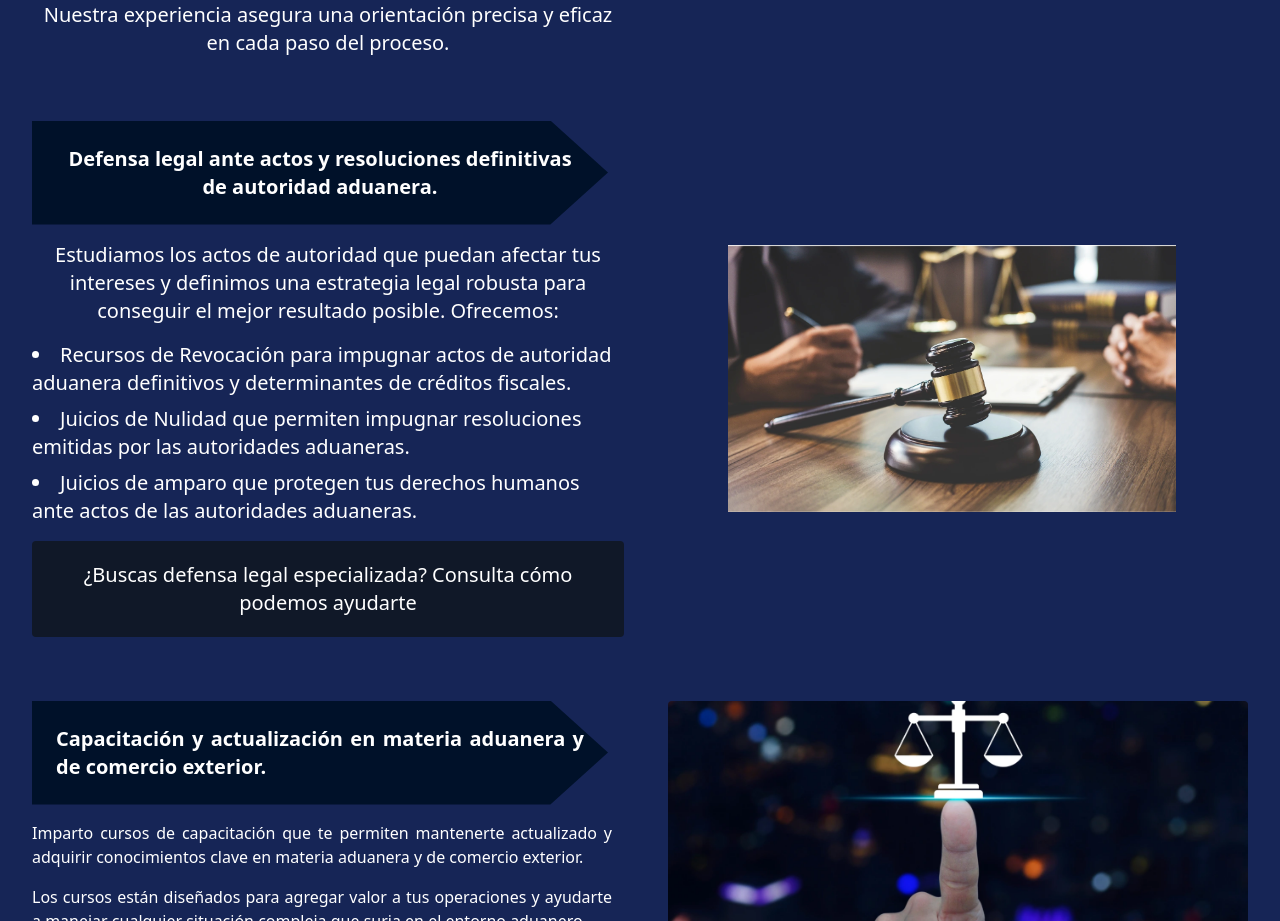
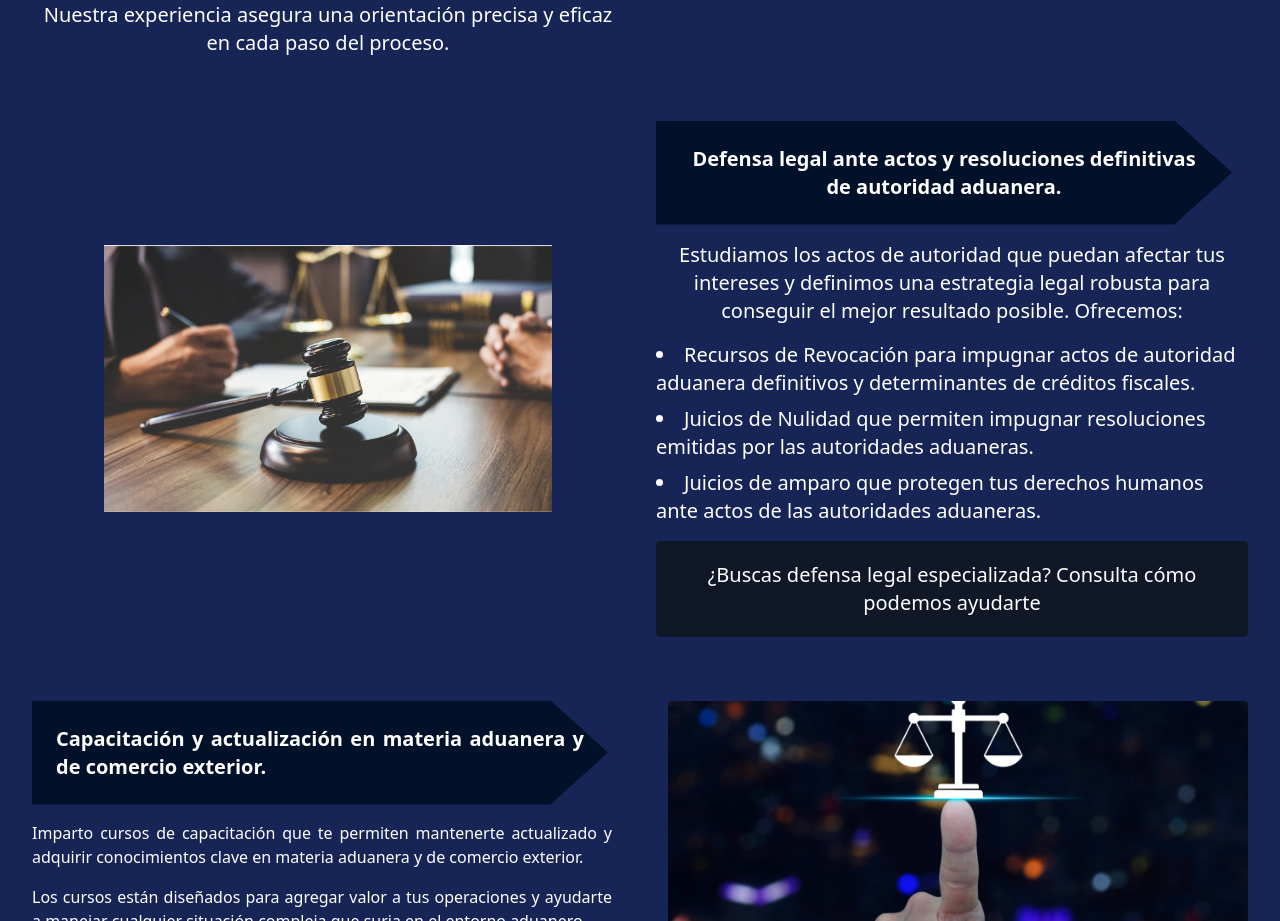
Before and after one commit to Darkk3n/CustomsConsultancyV2, a React (Vite) app: page / in a window 1280 px wide. Shown: the part 2940-3861 px from the top of the page. Built offline with nearby package versions, Linux system fonts and the light colour scheme.

Commit message:
Inverted content

```diff
--- a/src/components/SectionContainer.tsx
+++ b/src/components/SectionContainer.tsx
@@ -5,6 +5,7 @@ interface SectionProps {
    children: ReactNode
    split?: boolean
    centered?: boolean
+   reverse?: boolean
    className?: string
 }
 
@@ -12,13 +13,16 @@ export const SectionContainer = ({
    children,
    split = false,
    centered = false,
+   reverse = false,
    className,
 }: SectionProps) => {
    return (
       <section
          className={clsx(
             'px-4 md:px-8 mt-10',
-            split ? 'flex flex-col md:flex-row gap-8' : 'flex flex-col gap-6',
+            split && 'flex flex-col md:flex-row gap-8',
+            split && reverse && 'md:flex-row-reverse',
+            !split && 'flex flex-col gap-6',
             centered && 'items-center text-center',
             className
          )}
--- a/src/views/LegalDefense.tsx
+++ b/src/views/LegalDefense.tsx
@@ -3,7 +3,7 @@ import { ArrowContainer } from '../components/ArrowContainer'
 
 export const LegalDefense = () => {
     return (
-        <SectionContainer split className="text-white">
+        <SectionContainer reverse split className="text-white">
             <section className="w-full md:w-1/2 space-y-4 text-sm sm:text-base md:text-xl">
                 <ArrowContainer text="Defensa legal ante actos y resoluciones definitivas de autoridad aduanera." />
                 <p>
```
